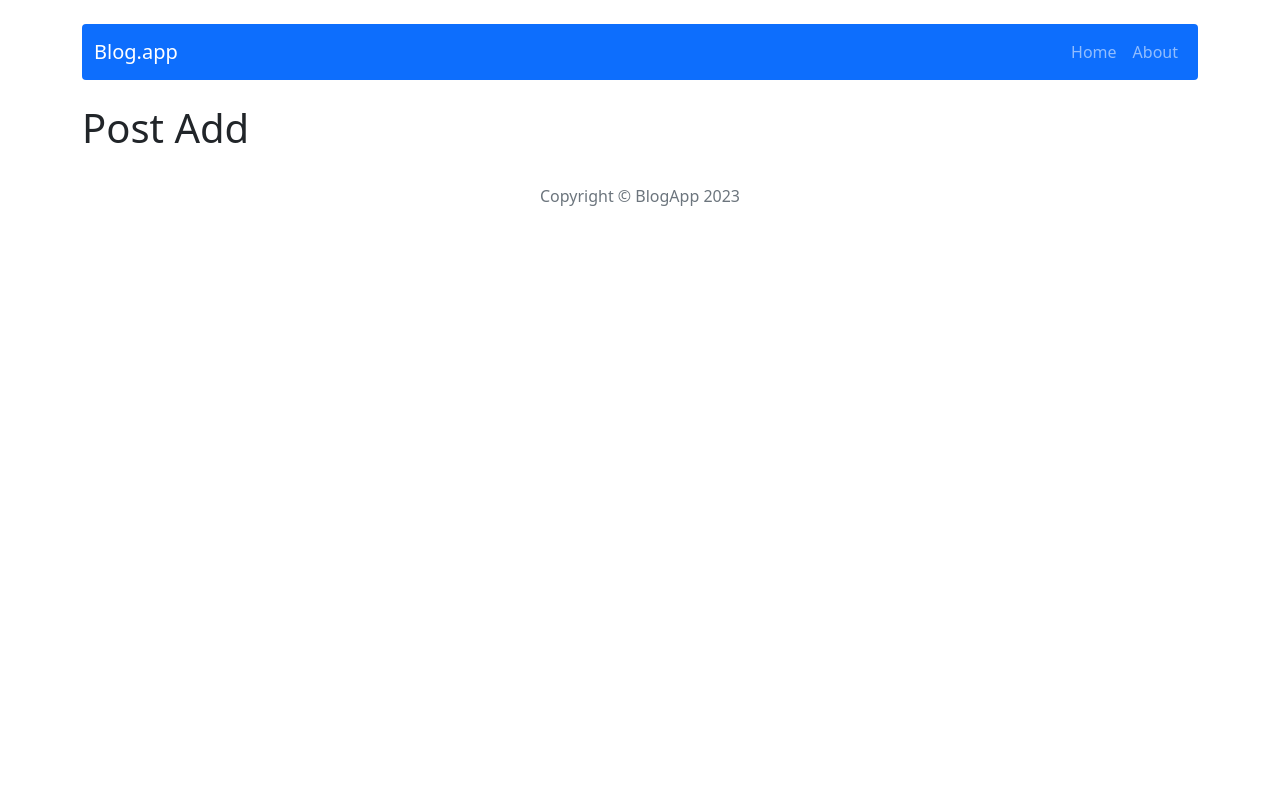
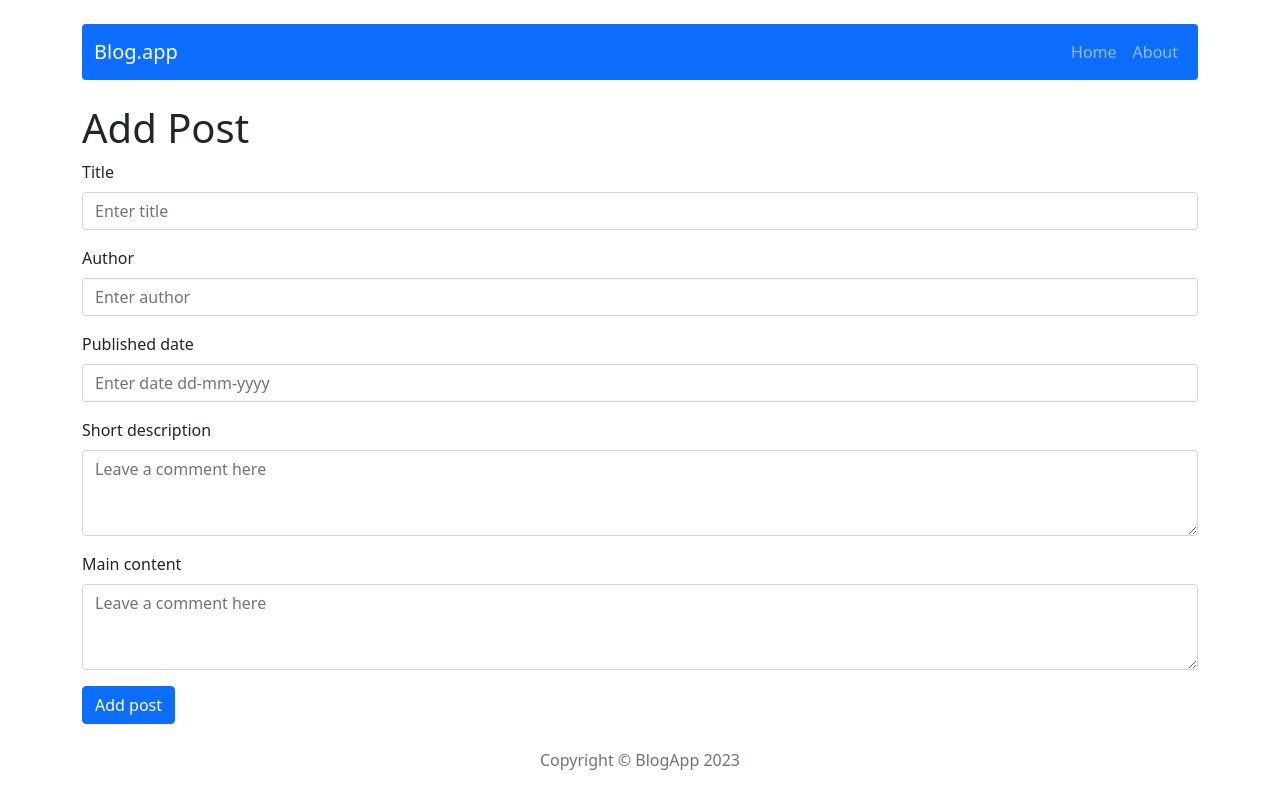
Before and after one commit to MateuszMyszke/crud-blog, a React (Create React App) app: page /post/add in a window 1280 px wide. Shown: the top 808 px of the page. Built offline with nearby package versions, Linux system fonts and the light colour scheme.

Commit message:
Add function addPost

```diff
--- a/src/App.js
+++ b/src/App.js
@@ -8,6 +8,7 @@ import NotFound from './components/pages/NotFound/NotFound';
 import Footer from './components/views/Footer/Footer';
 import { Container } from 'react-bootstrap';
 import Header from './components/views/Header/Header';
+
 function App() {
   return (
     <main>
@@ -15,9 +16,9 @@ function App() {
         <Header />
         <Routes>
           <Route path='/' element={<Home />} />
-          <Route path='/post/:id' element={<Post />} />
+          <Route path='/post/:postId' element={<Post />} />
           <Route path='/post/add' element={<PostAdd />} />
-          <Route path='/post/edit/:id' element={<PostEdit />} />
+          <Route path='/post/edit/:postId' element={<PostEdit />} />
           <Route path='/about' element={<About />} />
           <Route path='*' element={<NotFound />} />
         </Routes>
--- /dev/null
+++ b/src/components/features/AddPostForm/AddPostForm.js
@@ -0,0 +1,60 @@
+import { useState } from 'react';
+import { Form, Button } from 'react-bootstrap';
+import { useDispatch } from 'react-redux';
+import { useNavigate } from 'react-router-dom';
+import { addPost } from '../../../redux/postsRedux';
+
+
+const PostForm = () => {
+  const [title, setTitle] = useState('');
+  const [shortDescription, setShortDescription] = useState('');
+  const [content, setContent] = useState('');
+  const [publishedDate, setPublishedDate] = useState('');
+  const [author, setAuthor] = useState('');
+  const navigate = useNavigate();
+  const dispatch = useDispatch();
+
+
+  const handleSubmit = e => {
+    e.preventDefault();
+    navigate("/", { replace: true });
+    dispatch(addPost({ title, shortDescription, content, publishedDate, author}));
+  }
+
+  return(
+    <Form onSubmit={handleSubmit}>
+
+      <Form.Group className="mb-3" controlId="exampleForm.ControlTextarea1">
+        <Form.Label>Title </Form.Label>
+        <Form.Control  placeholder='Enter title' value={title} onChange={e => setTitle(e.target.value)} />
+      </Form.Group>
+
+      <Form.Group className="mb-3" controlId="exampleForm.ControlTextarea1">
+        <Form.Label>Author </Form.Label>
+        <Form.Control  placeholder='Enter author' value={author} onChange={e => setAuthor(e.target.value)} />
+      </Form.Group>
+
+      <Form.Group className="mb-3" controlId="exampleForm.ControlTextarea1">
+        <Form.Label>Published date </Form.Label>
+        <Form.Control type='text' placeholder='Enter date dd-mm-yyyy' value={publishedDate} onChange={e => setPublishedDate(e.target.value)} />
+      </Form.Group>
+
+      <Form.Group className="mb-3" controlId="exampleForm.ControlTextarea1">
+        <Form.Label>Short description </Form.Label>
+        <Form.Control as="textarea" rows={3} placeholder='Leave a comment here' value={shortDescription} onChange={e => setShortDescription(e.target.value)} />
+      </Form.Group>
+
+      <Form.Group className="mb-3" controlId="exampleForm.ControlTextarea1">
+        <Form.Label>Main content </Form.Label>
+        <Form.Control as="textarea" rows={3} placeholder='Leave a comment here' value={content} onChange={e => setContent(e.target.value)} />
+      </Form.Group>
+
+      <Button variant="primary" onClick={handleSubmit}>
+        Add post
+      </Button>
+    </Form>
+
+  );
+};
+
+export default PostForm;
--- a/src/components/pages/Post/Post.js
+++ b/src/components/pages/Post/Post.js
@@ -1,8 +1,74 @@
+import { useDispatch, useSelector } from 'react-redux';
+import { useParams } from 'react-router';
+import { getPostById, removePost } from '../../../redux/postsRedux';
+import { Navigate } from 'react-router-dom';
+import { Row, Col, Card, Button, Modal } from 'react-bootstrap';
+import { NavLink } from 'react-router-dom';
+import { useState } from 'react';
+
 const Post = () => {
+  const { postId } = useParams();
+  const postData = useSelector(state => getPostById(state, postId));
+
+  const [showModal, setShowModal] = useState(false);
+
+  const handleClose = () => setShowModal(false);
+  const handleShow = () => setShowModal(true);
+
+  const dispatch = useDispatch();
+  const postOut = (id) => {
+    dispatch(removePost(id));
+  };
+
+  if (!postData) return <Navigate to='/' />;
+
   return(
-    <div>
-      <h1>Post</h1>
-    </div>
+    <>
+      <Row className='d-flex justify-content-center'>
+        <Col className='col-6'>
+
+          <Card border='light'>
+            <Card.Body>
+            <Col className='d-flex justify-content-end align-items-center mx-1'>
+              <Button className='mx-1' variant='outline-info' as={NavLink} to={'/post/edit/' + postId}>
+                Edit
+              </Button>
+              <Button variant='outline-danger' onClick={handleShow}>Delete</Button>
+            </Col>
+              <Card.Title>{postData.title}</Card.Title>
+              <Card.Text>
+                <b>Author:</b>{postData.author}<br />
+                <b>Published:</b>{postData.publishedDate}<br /> <br />
+                {postData.content}
+              </Card.Text>
+            </Card.Body>
+          </Card>
+        </Col>
+      </Row>
+      <Modal show={showModal} onHide={handleClose}>
+        <Modal.Header closeButton>
+          <Modal.Title>Are you sure?</Modal.Title>
+        </Modal.Header>
+        <Modal.Body>
+          This operation will completely remove this post from the app. <br />{' '}
+          Are you sure you want to do that?
+        </Modal.Body>
+        <Modal.Footer>
+          <Button variant='secondary' onClick={handleClose}>
+            Cancel
+          </Button>
+          <Button
+            variant='danger'
+            onClick={() => {
+              handleClose();
+              postOut(postData.id);
+            }}>
+            Remove
+          </Button>
+        </Modal.Footer>
+      </Modal>
+
+    </>
   );
 };
 
--- a/src/components/pages/PostAdd/PostAdd.js
+++ b/src/components/pages/PostAdd/PostAdd.js
@@ -1,7 +1,10 @@
+import AddPostForm from "../../features/AddPostForm/AddPostForm";
+
 const PostAdd = () => {
   return(
     <div>
-      <h1>Post Add</h1>
+      <h1>Add Post</h1>
+      <AddPostForm />
     </div>
   );
 };
--- a/src/components/views/Posts/Posts.js
+++ b/src/components/views/Posts/Posts.js
@@ -1,7 +1,8 @@
-import { useSelector } from "react-redux";
+import { useSelector } from 'react-redux';
 import { getAllPosts } from '../../../redux/postsRedux';
 import { Row, Col, Card, Button } from 'react-bootstrap';
-import { Link } from 'react-router-dom';
+import { NavLink } from 'react-router-dom';
+
 
 const Posts = () => {
 
@@ -16,12 +17,10 @@ const Posts = () => {
               <Card.Title>{post.title}</Card.Title>
               <Card.Text>
                 <b>Author:</b>{post.author}<br />
-                <b>Published:</b>{post.publishedDate}<br />
+                <b>Published:</b>{post.publishedDate}<br /><br />
+                {post.shortDescription}
               </Card.Text>
-              <Card.Text>
-                {post.shortDesciption}
-              </Card.Text>
-              <Button variant="primary" as={Link} to={'/post/' + post.id}>Read more</Button>
+              <Button variant="primary" as={NavLink} to={'/post/' + post.id}>Read more</Button>
             </Card.Body>
           </Card>
         </Col>
--- a/src/redux/postsRedux.js
+++ b/src/redux/postsRedux.js
@@ -1,11 +1,22 @@
+import shortid from 'shortid';
+
 //selectors
 export const getAllPosts = (state) => state.posts;
+export const getPostById = ({ posts }, postId ) => posts.find((post) => post.id === postId);
 // actions
 const createActionName = actionName => `app/posts/${actionName}`;
+const REMOVE_POST = createActionName('REMOVE_POST');
+const ADD_POST = createActionName('ADD_POST');
 
+export const removePost = payload => ({ type: REMOVE_POST, payload});
+export const addPost = payload => ({ type: ADD_POST, payload});
 // action creators
 const postsReducer = (statePart = [], action) => {
   switch (action.type) {
+    case REMOVE_POST:
+      return [...statePart.filter(posts => posts.id !== action.payload)];
+    case ADD_POST:
+      return [...statePart, { ...action.payload, id: shortid() }];
     default:
       return statePart;
   };
```
